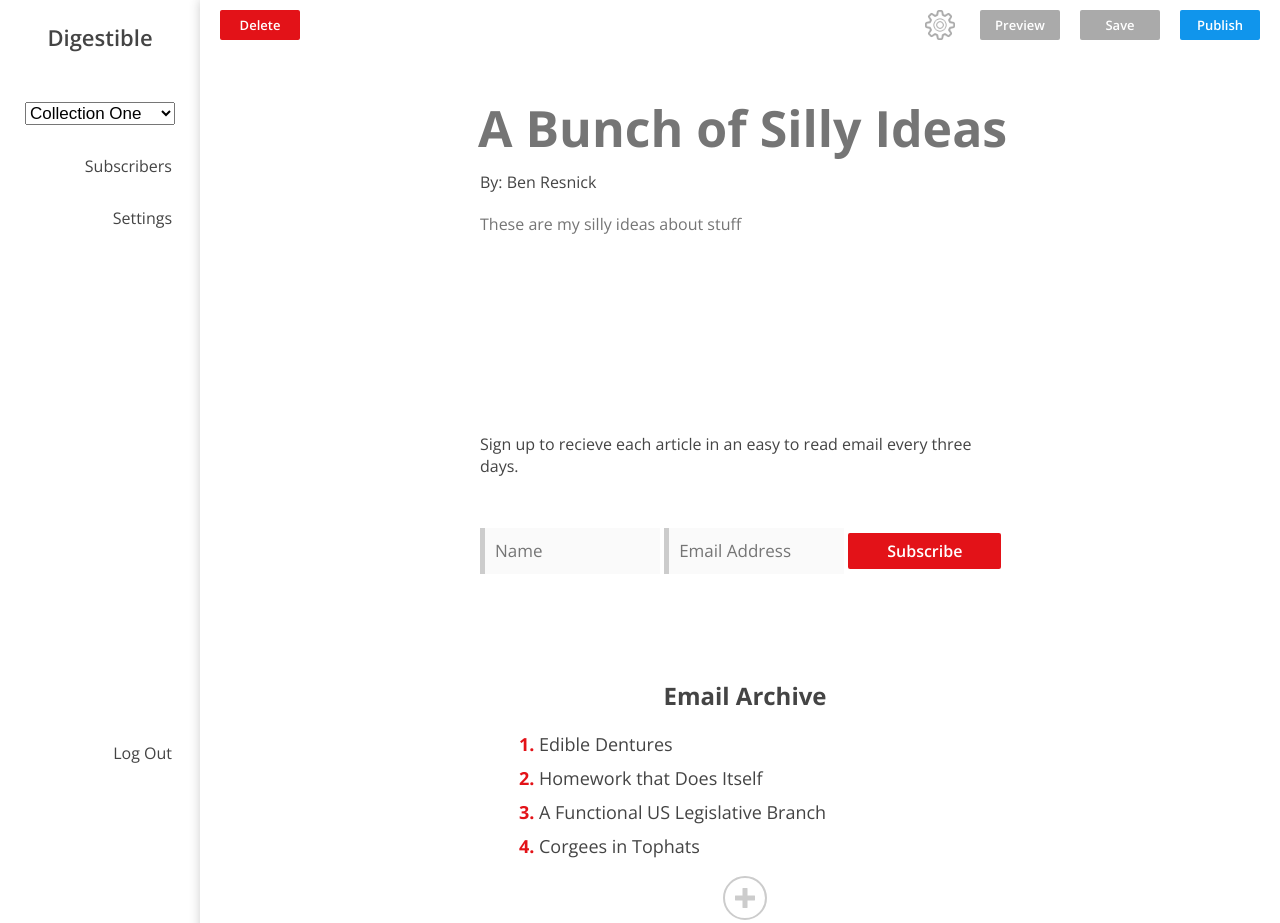
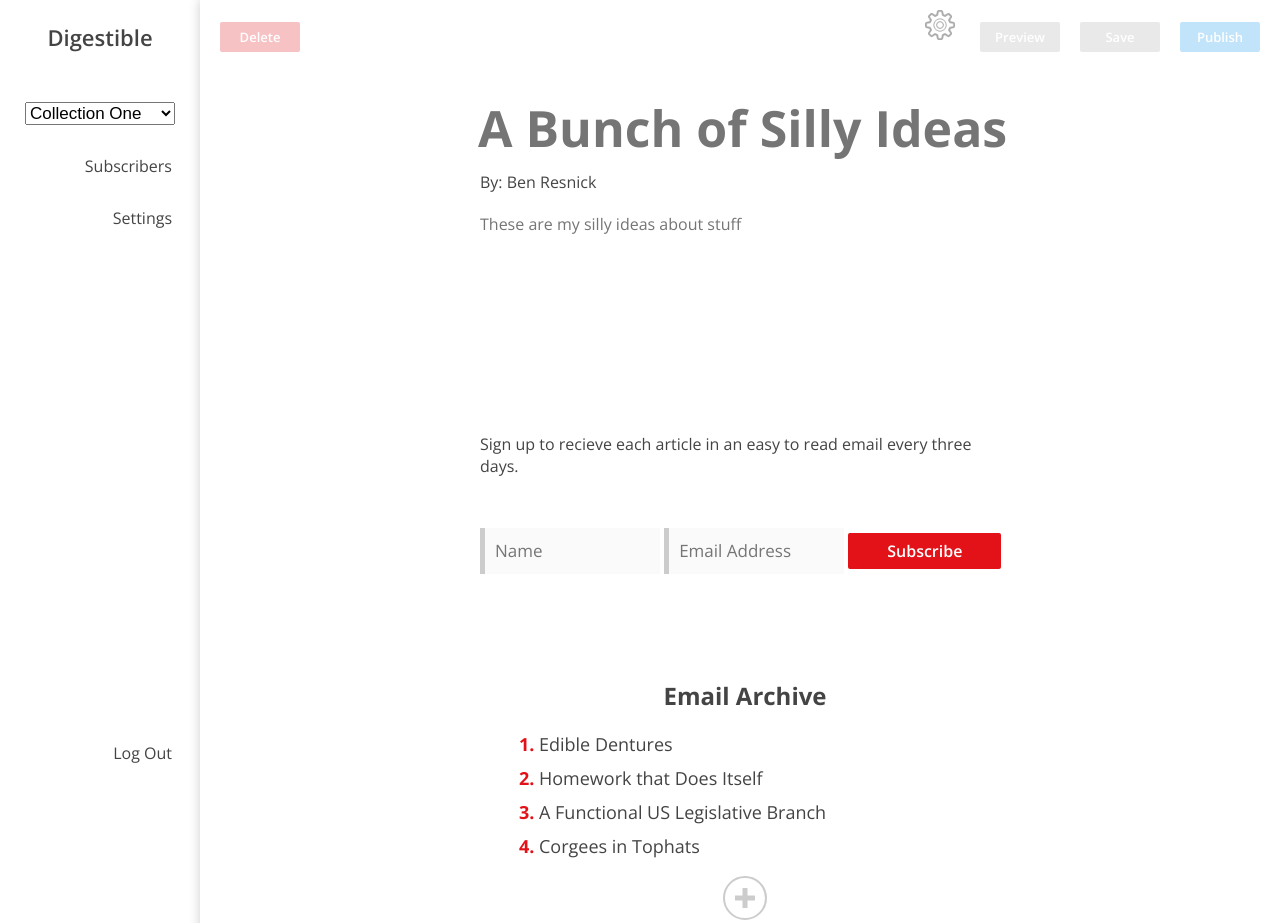
Before and after one commit to maximilianfuller/digestible, a website: page templates/prototype.html in a window 1280 px wide. Shown: the top 923 px of the page. Drawn offline with nearby package versions, Linux system fonts and the light colour scheme; no server answers.

Commit message:
Header buttons look nice

```diff
--- a/public/css/digestible.css
+++ b/public/css/digestible.css
@@ -255,17 +255,31 @@ COLLECTIONS
 .headerButton {
 	width: 80px;
 	height: 30px;
-	margin: 10px 0 0 20px;
+	margin: 22px 0 0 20px;
 	font-size: 13px;
 	float: right;
+	opacity: 0.25;
+
+	-webkit-transition: all 100ms;
+	-moz-transition: all 100ms;
+	-ms-transition: all 100ms;
+	-o-transition: all 100ms;
+	transition: all 100ms;
 }
-#deleteColl {
+.headerButton:hover {
+	opacity: 1.0;
+}
+.headerButton:active {
+	/*margin-top: 23px;*/
+	box-shadow: inset 0 0 25px rgba(50,50,50,0.25);
+}
+#deleteColl, #goBack {
 	float: left;
 }
 #previewColl {
 	background: #aaa;
 }
-#saveColl {
+#saveColl, #goBack {
 	background: #aaa;
 }
 #publishColl {
```
Also changed, not shown: templates/emailCreation.html (+2 -1 lines).
